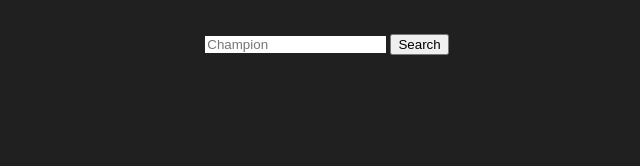
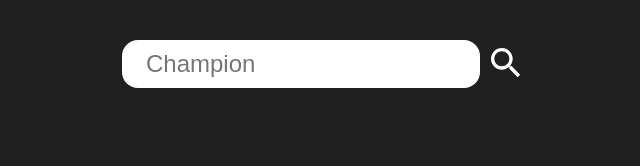
Before and after one commit to mariusriedl/champion-helper, a plain HTML site: page index.html in a window 1280 px wide. Shown: the whole page, without its empty margins (313-953 px from the left). Drawn offline with Linux system fonts and the light colour scheme.

Commit message:
Style input

```diff
--- a/index.html
+++ b/index.html
@@ -24,7 +24,7 @@
         type="submit"
         onclick="handleSearch()"
       >
-        Search
+        <img class="magnify" src="./svg/magnify.svg"></img>
       </button>
     </form>
 
--- a/style.css
+++ b/style.css
@@ -1,20 +1,43 @@
 body {
+  font-family: "Segoe UI", Tahoma, Geneva, Verdana, sans-serif;
+  color: #fff;
   background-color: #202020;
-  color: #fff;
-  font-family: "Segoe UI", Tahoma, Geneva, Verdana, sans-serif;
+  display: flex;
+  justify-content: center;
+  align-items: center;
+  flex-direction: column;
 }
 
 .champion-search {
+  display: flex;
+  justify-content: center;
+  align-items: center;
   text-align: center;
   margin: 2em;
 }
 
 .champion-search-input {
+  font-size: 18pt;
   border: none;
+  border-radius: 1rem;
+  padding: 0 1em;
+  height: 2em;
 }
 
 .champion-search-input:focus {
   outline: none;
+}
+
+.champion-search-btn {
+  background-color: transparent;
+  border: none;
+  border-radius: 1rem;
+}
+
+.champion-search-btn:hover {
+  cursor: pointer;
+  border: none;
+  border-radius: 1rem;
 }
 
 .champion-container {
@@ -26,4 +49,11 @@ body {
 
 .spell-list {
   list-style-type: none;
+  margin: 0;
+  padding: 0;
 }
+
+.magnify {
+  width: 3em;
+  height: 3em;
+}
```
Also changed, not shown: svg/magnify.svg (added).
